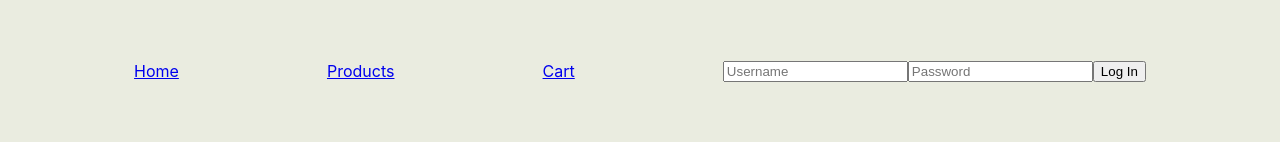
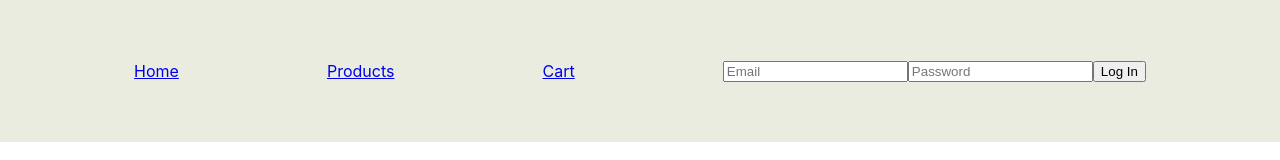
Before and after one commit to Vkerubo/buy-buddy-app, a React (Create React App) app: page / in a window 1280 px wide. Shown: the top 160 px of the page. Built offline with nearby package versions, Linux system fonts and the light colour scheme.

Commit message:
modify log in

```diff
--- a/src/Components/NavBar.js
+++ b/src/Components/NavBar.js
@@ -4,13 +4,24 @@ import "./NavBar.css";
 
 function Navbar() {
   const [loggedIn, setLoggedIn] = useState(false); // initialize state to false
+  const [email, setEmail] = useState("");
+  const [password, setPassword] = useState("");
 
   const handleLogin = (e) => {
     e.preventDefault();
-    const username = e.target.username.value;
-    const password = e.target.password.value;
-    // handle login action here with username and password
-    setLoggedIn(true); // update state to true when user logs in
+    if (email === "" || password === "") {
+      alert("Login required");
+      return;
+    }
+    setLoggedIn(true);
+  };
+
+  const handleEmailChange = (e) => {
+    setEmail(e.target.value);
+  };
+
+  const handlePasswordChange = (e) => {
+    setPassword(e.target.value);
   };
 
   return (
@@ -21,8 +32,20 @@ function Navbar() {
       {/* render login form only if user is not logged in */}
       {!loggedIn && (
         <form onSubmit={handleLogin}>
-          <input type="text" name="username" placeholder="Username" />
-          <input type="password" name="password" placeholder="Password" />
+          <input
+            type="text"
+            name="email"
+            placeholder="Email"
+            value={email}
+            onChange={handleEmailChange}
+          />
+          <input
+            type="password"
+            name="password"
+            placeholder="Password"
+            value={password}
+            onChange={handlePasswordChange}
+          />
           <button type="submit">Log In</button>
         </form>
       )}
```
